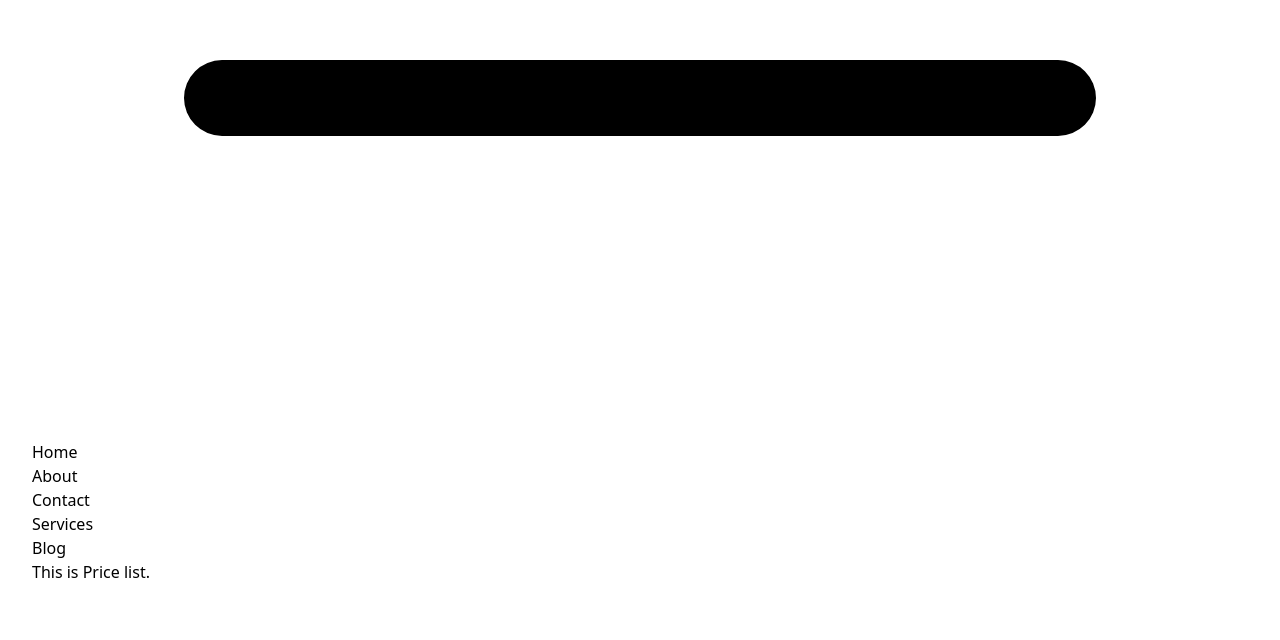
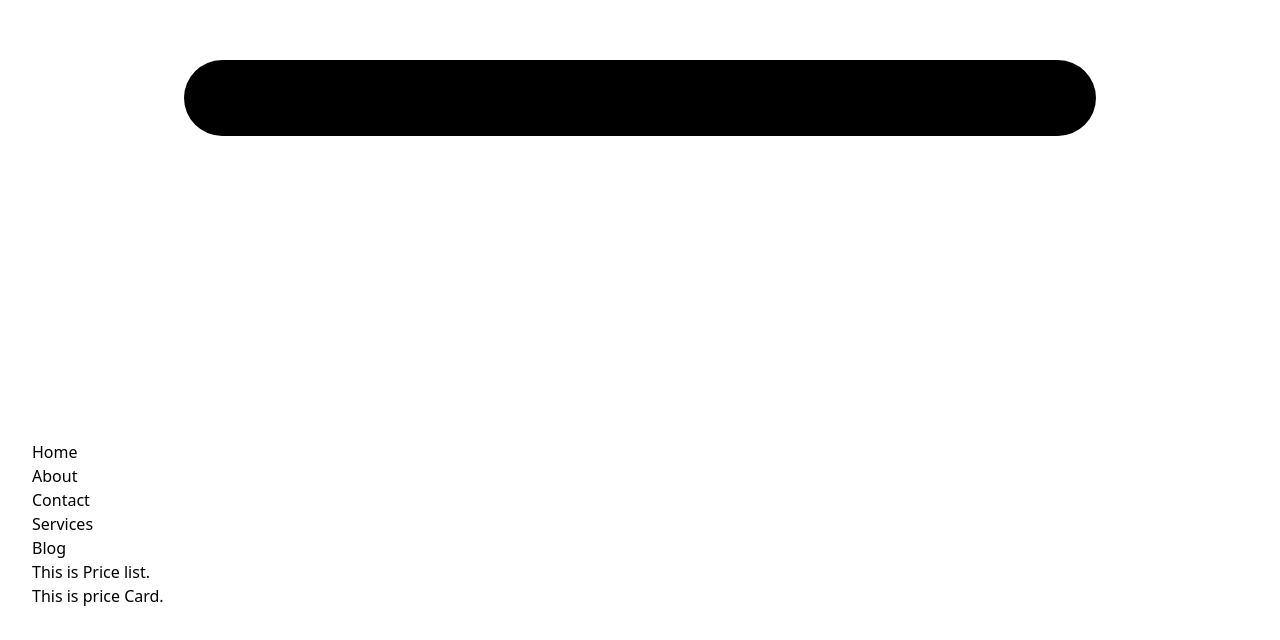
Before and after one commit to mrfhmd7/price-list-cards-with-tailwind, a React (Vite) app: page / in a window 1280 px wide. Shown: the part 808-1448 px from the top of the page. Before the commit the page ends 1424 px from the top, so only its background shows below. Built offline with nearby package versions, Linux system fonts and the light colour scheme.

Commit message:
Price Card added

```diff
--- /dev/null
+++ b/src/components/PriceCard/PriceCard.jsx
@@ -0,0 +1,11 @@
+import React from 'react';
+
+const PriceCard = () => {
+     return (
+          <div>
+               <h2>This is price Card.</h2>
+          </div>
+     );
+};
+
+export default PriceCard;
--- a/src/components/PriceList/PriceList.jsx
+++ b/src/components/PriceList/PriceList.jsx
@@ -1,9 +1,18 @@
-import React from 'react';
+import React, { useEffect, useState } from 'react';
+import PriceCard from '../PriceCard/PriceCard';
 
 const PriceList = () => {
+     const [prices, setPrices] = useState([]);
+
+     useEffect(() => {
+          fetch('prices.json')
+               .then(res => res.json())
+               .then(data => setPrices(data))
+     },[])
      return (
           <div>
                <h2 className='text-5xl text-center text-cyan-900 bg-cyan-300 font-bold p-4'>This is Price list.</h2>
+               <PriceCard></PriceCard>
           </div>
      );
 };
```
